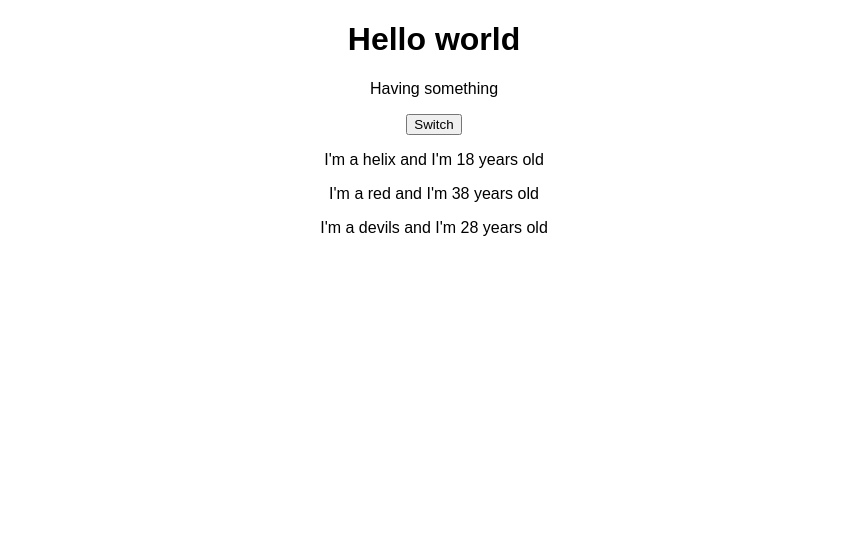
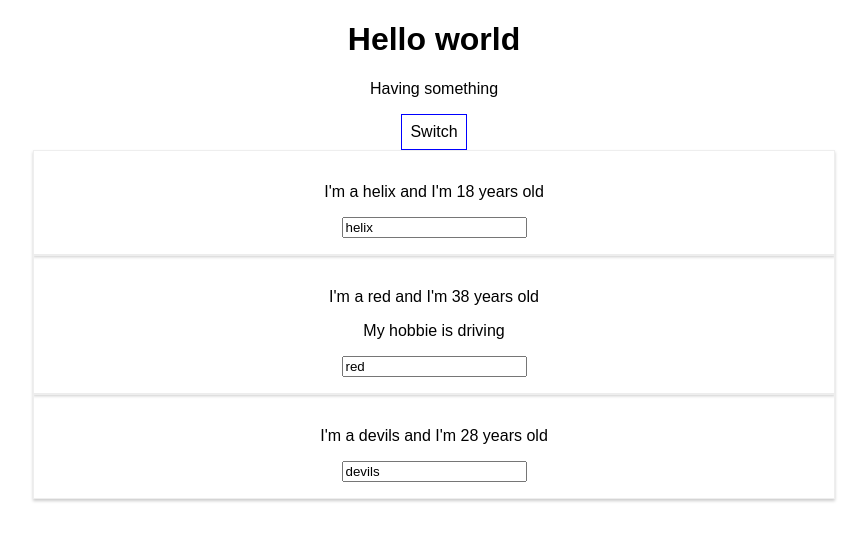
Before and after one commit to linh626688/hello-world-react, a React (Create React App) app: page / in a window 1280 px wide. Shown: the top 540 px of the page, without its empty margins (206-1073 px from the left). Built offline with nearby package versions, Linux system fonts and the light colour scheme.

Commit message:
done lesson 3

```diff
--- a/src/App.js
+++ b/src/App.js
@@ -1,35 +1,62 @@
 import React, {Component} from "react";
 import "./App.css";
-import Person from './Person/Person.js';
+import Person from "./Person/Person.js";
 
 class App extends Component {
     state = {
         person: [
-            {name: 'helix',age : 18},
-            {name: 'red',age : 38},
-            {name: 'devils',age : 28}
+            {name: 'helix', age: 18},
+            {name: 'red', age: 38},
+            {name: 'devils', age: 28}
         ],
-        other : 'another value'
+        other: 'another value'
     }
-    switchName = () =>{
+
+    switchName = (newName) => {
         console.log("Was clicked")
         // don't do this this.state.person[0].name = 'name change';
         this.setState({
             person: [
-                {name: 'helix edit',age : 18},
-                {name: 'red edit',age : 38},
-                {name: 'devils edit',age : 28}
+                {name: newName, age: 18},
+                {name: 'red edit', age: 38},
+                {name: 'devils edit', age: 28}
             ]
         })
     }
+    nameChangeHandler = (event) => {
+        this.setState({
+            person: [
+                {name: 'helixx', age: 18},
+                {name: event.target.value, age: 38},
+                {name: 'devils edit', age: 28}
+            ]
+        })
+    }
+
     render() {
+        const style = {
+            backgroundColor: 'white',
+            font: 'inherit',
+            border: '1px solid blue',
+            padding: '8px',
+            cursor: 'pointer'
+        };
         return (
+
             <div className="App">
                 <h1>Hello world</h1>
                 <p> Having something</p>
-                <button onClick={this.switchName}>Switch</button>
+                <button
+                    style={style}
+                    onClick={this.switchName.bind(this, 'new Name edit')}>Switch</button>
+
                 <Person name={this.state.person[0].name} age={this.state.person[0].age}/>
-                <Person name={this.state.person[1].name} age={this.state.person[1].age}/>
+                <Person
+                    click={this.switchName.bind(this, 'new Name edit')}
+                    name={this.state.person[1].name}
+                    age={this.state.person[1].age}
+                    changed={this.nameChangeHandler}
+                > My hobbie is driving</Person>
                 <Person name={this.state.person[2].name} age={this.state.person[2].age}/>
             </div>
         );
--- /dev/null
+++ b/src/Person/Person.css
@@ -0,0 +1,9 @@
+.Person {
+    width: 60%;
+    margin: auto;
+    border: 1px solid #eee;
+    box-shadow: 0px 2px 3px #ccc;
+    padding: 16px;
+    text-align: center;
+
+}
--- a/src/Person/Person.js
+++ b/src/Person/Person.js
@@ -2,12 +2,14 @@
  * Created by linh6_000 on 01/04/2018.
  */
 import React from "react";
+import "./Person.css";
 
 const person = (props) => {
     return (
-        <div>
-            <p> I'm a {props.name} and I'm {props.age} years old </p>
+        <div className="Person">
+            <p onClick={props.click}> I'm a {props.name} and I'm {props.age} years old </p>
             <p> {props.children}</p>
+            <input type="text" onChange={props.changed} value={props.name}/>
         </div>)
 };
 
```
